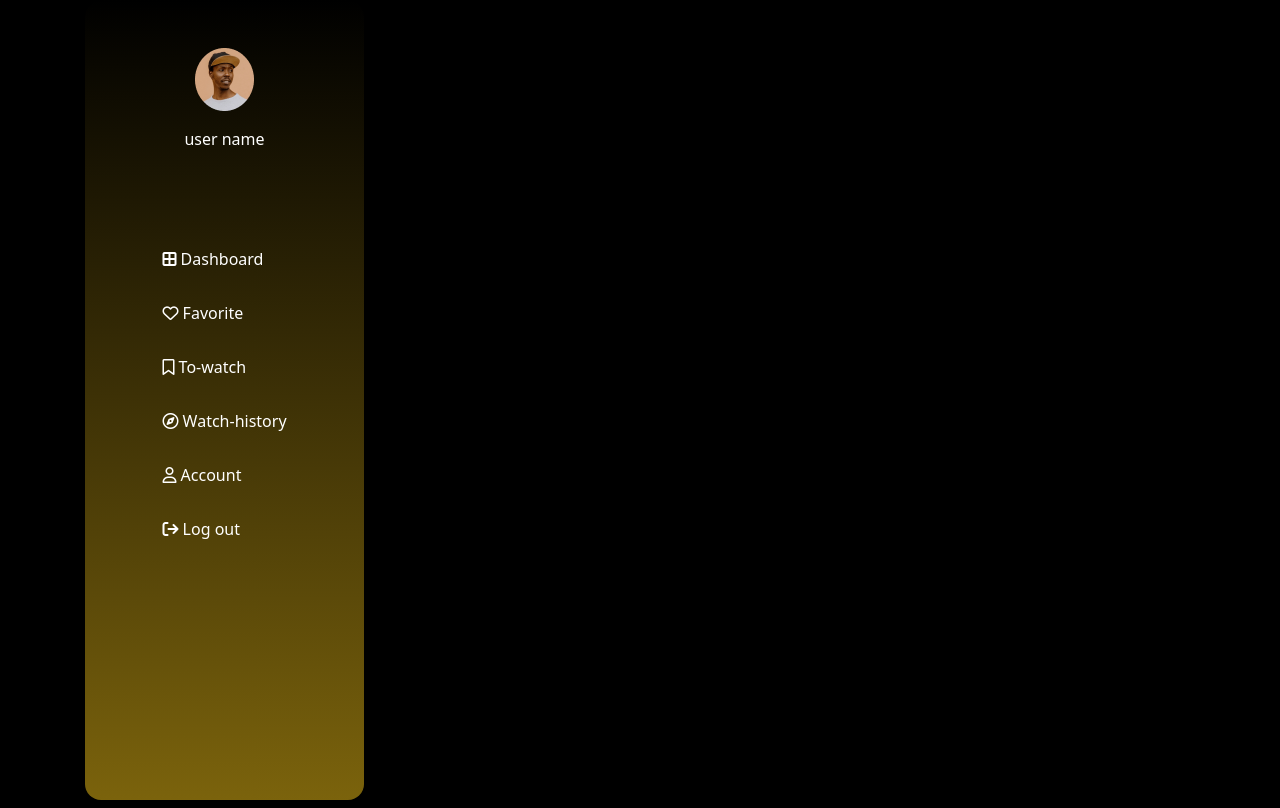
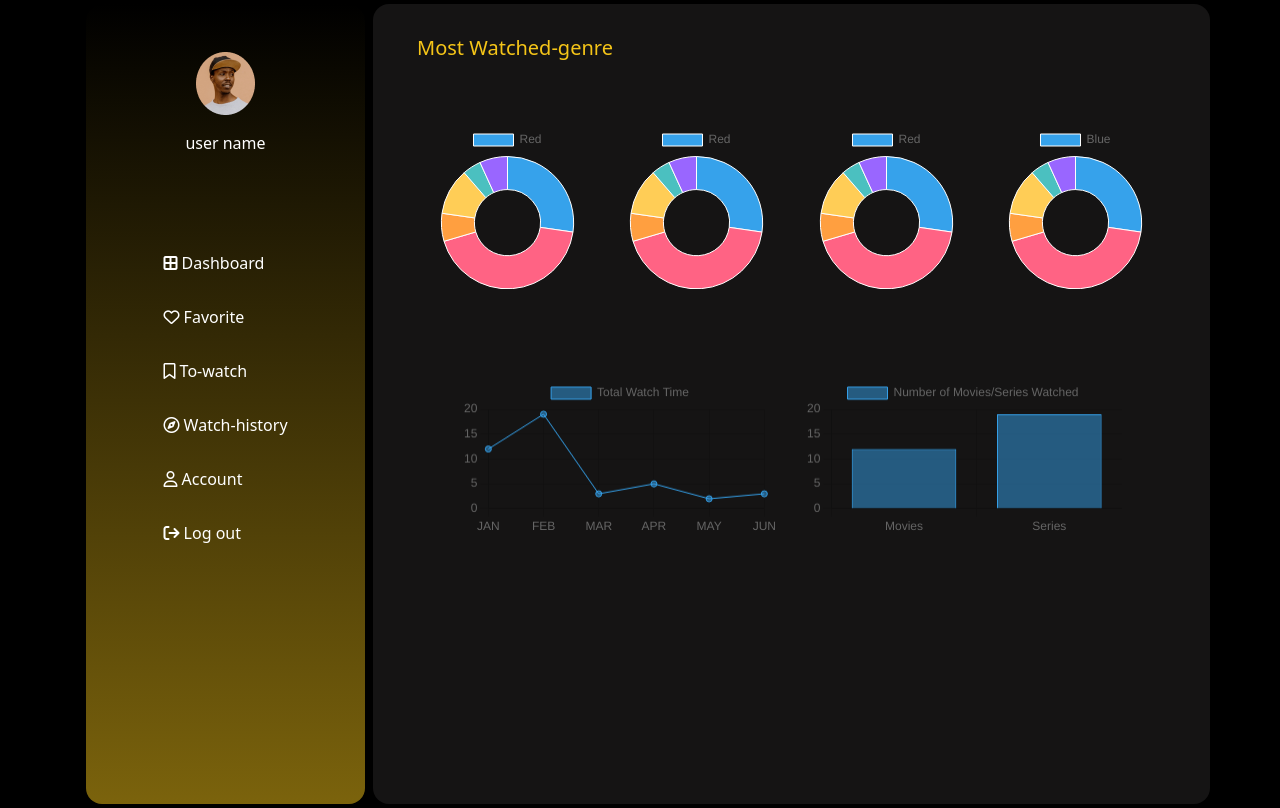
Before and after one commit to zakaria-elkoh/Movie-Mingle, a plain HTML site: page dashboard.html in a window 1280 px wide. Drawn offline with nearby package versions, Linux system fonts and the light colour scheme.

Commit message:
ajout des charts

```diff
--- a/css/dashboard.css
+++ b/css/dashboard.css
@@ -8,14 +8,12 @@
 
 .nav li a:hover {
     background-color: #f5c5181b;
-    padding: 10px 15px;
     border-radius: 1em;
 }
 
 .side-content {
     background-color: black;
     background-image: linear-gradient(black, #f5c51880);
-    margin: 3px;
     border-radius: 1em;
 }
 
@@ -23,3 +21,12 @@
     color: white;
     font-size: 1em;
 }
+
+.content {
+    border-radius: 1em;
+    background-color: #2c2b2b7a;
+}
+
+.title {
+    color: #F5C518;
+}
--- a/dashboard.html
+++ b/dashboard.html
@@ -20,26 +20,74 @@
 </head>
 
 <body class="container bg-black">
-    <section class="side-bar container-fluid">
+    <section class="container">
         <div class="row flex-nowrap">
-            <div class="side-content d-flex flex-column align-items-center py-5 col-auto col-md-3 min-vh-100">
+            <div class="side-content d-flex flex-column align-items-center py-5 m-1 col-auto col-md-3 min-vh-100">
                 <div class="profil d-flex flex-column align-items-center gap-3">
                     <img src="img/user.png" alt="">
                     <span class="d-none d-md-inline">user name</span>
                 </div>
                 <ul class="nav d-flex flex-column">
-                    <li><a href="#" class="text-decoration-none text-white"><i class="fa-solid fa-border-all"></i> <span class="d-none d-md-inline">Dashboard</span></a></li>
-                    <li><a href="#" class="text-decoration-none text-white"><i class="fa-regular fa-heart"></i> <span class="d-none d-md-inline">Favorite</span></a></li>
-                    <li><a href="#" class="text-decoration-none text-white"><i class="fa-regular fa-bookmark"></i> <span class="d-none d-md-inline">To-watch</span></a></li>
-                    <li><a href="#" class="text-decoration-none text-white"><i class="fa-regular fa-compass"></i> <span class="d-none d-md-inline">Watch-history</span></a></li>
-                    <li><a href="#" class="text-decoration-none text-white"><i class="fa-regular fa-user"></i> <span class="d-none d-md-inline">Account</span></a></li>
-                    <li><a href="#" class="text-decoration-none text-white"><i class="fa-solid fa-arrow-right-from-bracket"></i> <span class="d-none d-md-inline">Log out</span></a></li>
+                    <li><a href="#" class="text-decoration-none text-white px-4 py-2"><i
+                                class=" fa-solid fa-border-all"></i>
+                            <span class="d-none d-md-inline">Dashboard</span></a></li>
+                    <li><a href="#" class="text-decoration-none text-white px-4 py-2"><i
+                                class=" fa-regular fa-heart"></i> <span class="d-none d-md-inline">Favorite</span></a>
+                    </li>
+                    <li><a href="#" class="text-decoration-none text-white px-4 py-2"><i
+                                class=" fa-regular fa-bookmark"></i>
+                            <span class="d-none d-md-inline ">To-watch</span></a></li>
+                    <li><a href="#" class="text-decoration-none text-white px-4 py-2"><i
+                                class=" fa-regular fa-compass"></i> <span
+                                class="d-none d-md-inline">Watch-history</span></a></li>
+                    <li><a href="#" class="text-decoration-none text-white px-4 py-2"><i
+                                class=" fa-regular fa-user"></i> <span class="d-none d-md-inline">Account</span></a>
+                    </li>
+                    <li><a href="#" class="text-decoration-none text-white px-4 py-2"><i
+                                class=" fa-solid fa-arrow-right-from-bracket"></i> <span class="d-none d-md-inline">Log
+                                out</span></a></li>
                 </ul>
             </div>
+            <!-- content -->
+            <div class="content m-1 col-md-9 min-vh-100">
 
-        </div>
+                <div class="p-2 rounded m-4 d-flex flex-column gap-5">
 
+                    <h1 class="title fs-5">Most Watched-genre</h1>
+                    <div class="row p-2 d-flex flex-wrap">
+                        <div class="col-lg-3">
+                            <canvas id="myChart"></canvas>
+                        </div>
+                        <div class="col-lg-3">
+                            <canvas id="myChart1"></canvas>
+                        </div>
+                        <div class="col-lg-3">
+                            <canvas id="myChart2"></canvas>
+                        </div>
+                        <div class="col-lg-3">
+                            <canvas id="myChart3"></canvas>
+                        </div>
+                    </div>
+
+                    <div class="row p-2 rounded m-4 d-flex flex-wrap">
+                        <div class="col-6">
+                            <canvas id="lineChart"></canvas>
+                        </div>
+                        <div class="col-6">
+                            <canvas id="barChart"></canvas>
+                        </div>
+                    </div>
+                    <div>
+
+                    </div>
+                </div>
+            </div>
     </section>
+    <script src="https://cdn.jsdelivr.net/npm/chart.js"></script>
+    <script src="js/charts.js"></script>
+    <script src="https://cdnjs.cloudflare.com/ajax/libs/Chart.js/4.4.0/chart.min.js"
+        integrity="sha512-7U4rRB8aGAHGVad3u2jiC7GA5/1YhQcQjxKeaVms/bT66i3LVBMRcBI9KwABNWnxOSwulkuSXxZLGuyfvo7V1A=="
+        crossorigin="anonymous" referrerpolicy="no-referrer"></script>
 </body>
 
 </html>
--- /dev/null
+++ b/js/charts.js
@@ -0,0 +1,105 @@
+const ctx = document.getElementById('myChart');
+new Chart(ctx, {
+  type: 'doughnut',
+    data: {
+        labels: ['Red'],
+      datasets: [{
+        label: '# of Votes',
+        data: [12, 19, 3, 5, 2, 3],
+        borderWidth: 1,
+        backgroundcolor:'#34B53A'
+
+      }]
+    },
+
+});
+
+const don1 = document.getElementById('myChart1');
+new Chart(don1, {
+  type: 'doughnut',
+  data: {
+    labels: ['Red'],
+      datasets: [{
+        label: '# of Votes',
+        data: [12, 19, 3, 5, 2, 3],
+        borderWidth: 1,
+        backgroundcolor:'#34B53A'
+
+      }]
+    },
+});
+
+const don2 = document.getElementById('myChart2');
+new Chart(don2, {
+  type: 'doughnut',
+  data: {
+    labels: ['Red'],
+    datasets: [{
+      label: '# of Votes',
+      data: [12, 19, 3, 5, 2, 3],
+      borderWidth: 1,
+      backgroundcolor:'#34B53A'
+
+    }]
+  },
+
+});
+
+const don3 = document.getElementById('myChart3');
+new Chart(don3, {
+  type: 'doughnut',
+  data: {
+    labels: ['Blue'],
+    datasets: [{
+      label: '# of Votes',
+      data: [12, 19, 3, 5, 2, 3],
+      borderWidth: 1,
+      backgroundcolor:'#34B53A',
+
+    }]
+  },
+
+});
+
+const line = document.getElementById('lineChart');
+
+new Chart(line, {
+  type: 'line',
+  data: {
+    labels: ['JAN', 'FEB', 'MAR', 'APR', 'MAY', 'JUN'],
+    datasets: [{
+      label: 'Total Watch Time',
+      data: [12, 19, 3, 5, 2, 3],
+      borderWidth: 1
+    }]
+  },
+  options: {
+    scales: {
+      y: {
+        beginAtZero: true
+      }
+    }
+  }
+});
+
+
+const bar = document.getElementById('barChart');
+
+new Chart(bar, {
+  type: 'bar',
+  data: {
+    labels: ['Movies', 'Series'],
+    datasets: [{
+      label: 'Number of Movies/Series Watched',
+      data: [12, 19, 3, 5, 2, 3],
+      borderWidth: 1
+    }]
+  },
+  options: {
+    scales: {
+      y: {
+        beginAtZero: true
+      }
+    }
+  }
+});
```
